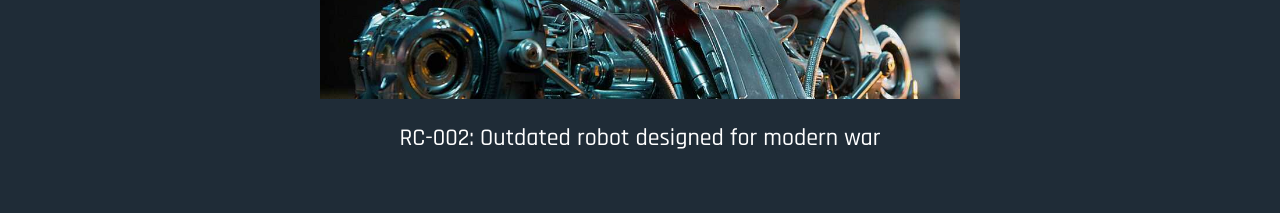
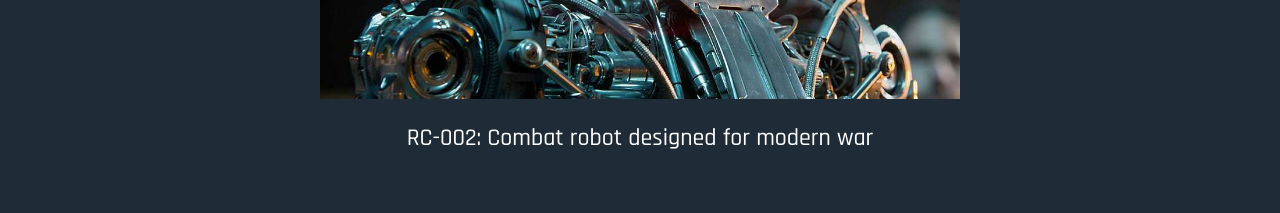
Before and after one commit to RL1812/Rocon-Company-Webpage, a plain HTML site: page docs/index.html in a window 1280 px wide. Shown: the part 2180-2393 px from the top of the page. Drawn offline with Linux system fonts and the light colour scheme; a web font is replaced by a local one.

Commit message:
Terminator text updated

```diff
--- a/docs/index.html
+++ b/docs/index.html
@@ -39,7 +39,7 @@
           </div>
           <div class="prototype 2">
             <img src="./Resource/prototype 2.jpg" alt="terminator pic">
-            <p>RC-002: Outdated robot designed for modern war</p>
+            <p>RC-002: Combat robot designed for modern war</p>
           </div>
           <div class="prototype 3">
             <img src="./Resource/prototype 3.jpg" alt="Doraemon pic">
```
